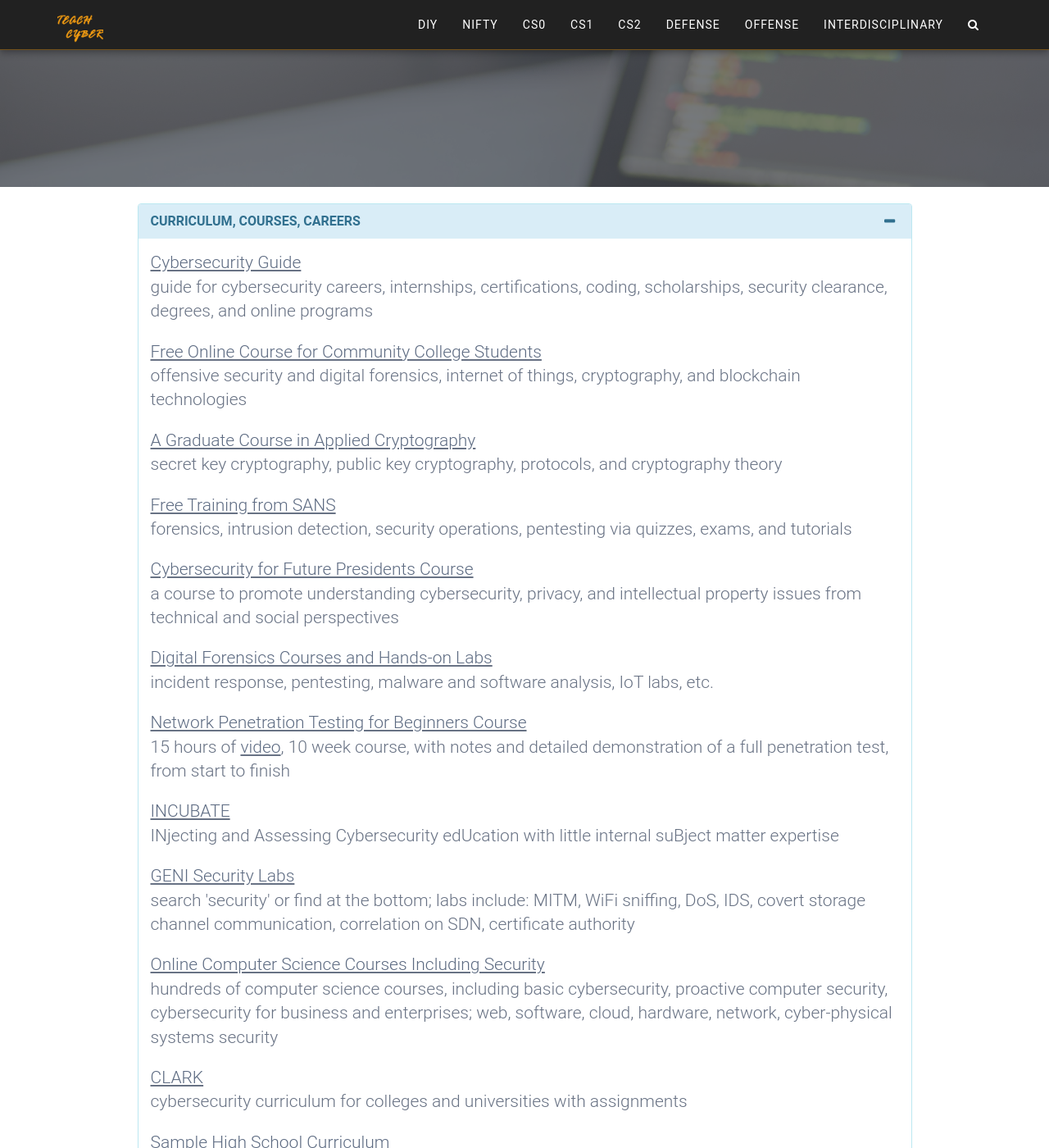
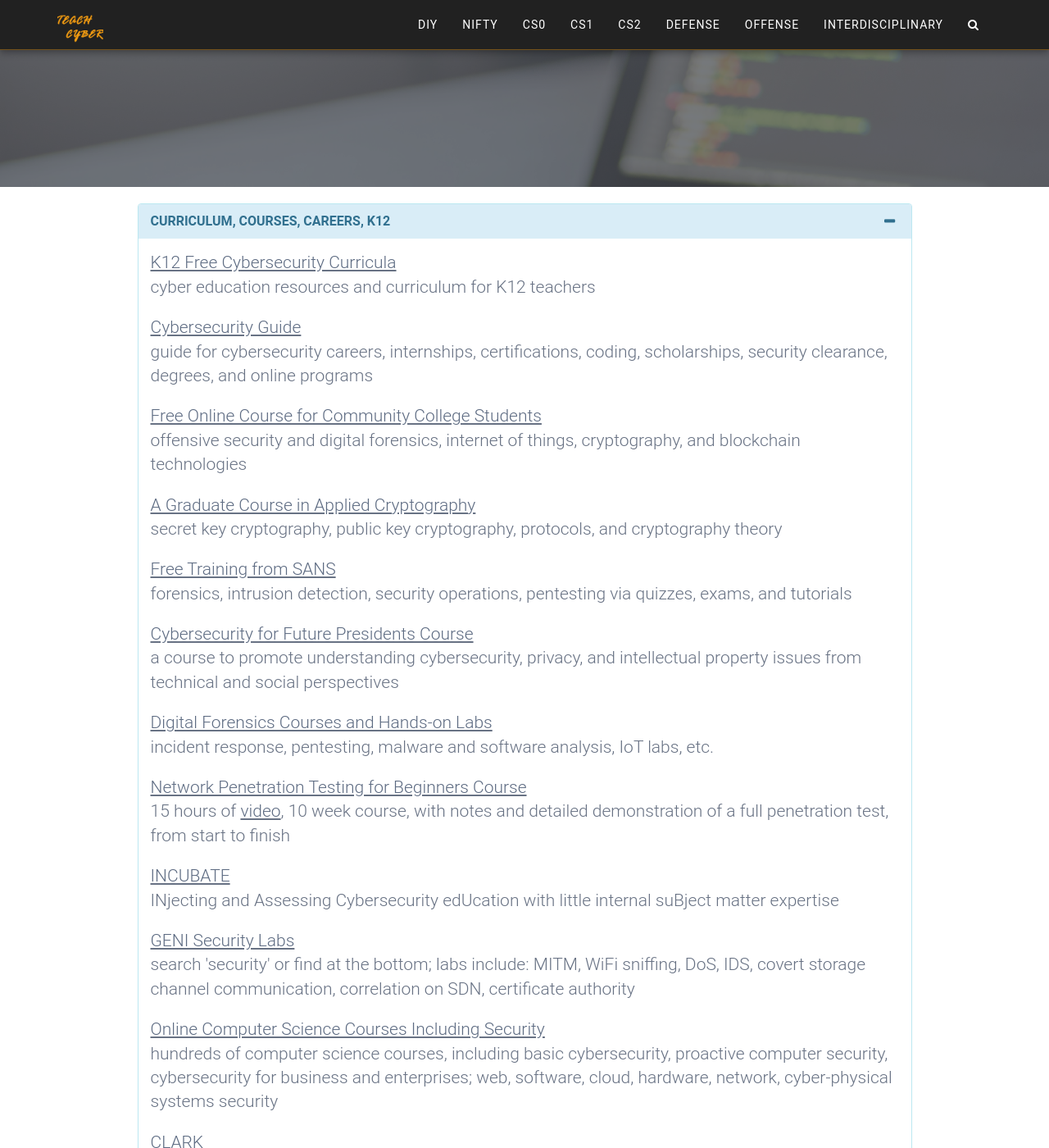
Before and after one commit to teachcyber/teachcyber.github.io, a Jekyll site: the page built from diy.html, in a window 1280 px wide and 1400 px high, scrolled down 272 px. Shown: the whole window at 82% size. Built offline with Jekyll 4.4.1, drawn with Linux system fonts in a browser that asks for light colours; some of the changed text lies outside the part shown.

Commit message:
Add cyber.org to diy

```diff
--- a/_data/diy.yml
+++ b/_data/diy.yml
@@ -1,5 +1,9 @@
-- name: "Curriculum, Courses, Careers"
+- name: "Curriculum, Courses, Careers, K12"
   links:
+    - name: "K12 Free Cybersecurity Curricula"
+      description: "cyber education resources and curriculum for K12 teachers"
+      url: "https://cyber.org"
+
     - name: "Cybersecurity Guide"
       description: "guide for cybersecurity careers, internships, certifications, coding, scholarships, security clearance, degrees, and online programs"
       url: "https://cybersecurityguide.org"
@@ -41,7 +45,7 @@
       url: "https://www.freecodecamp.org/news/670-free-online-programming-computer-science-courses-you-can-start-in-december-a90149ac6de4/"
 
     - name: "CLARK"
-      description: "cybersecurity curriculum for colleges and universities with assignments"
+      description: "cybersecurity curriculum for K12, colleges and universities with assignments"
       url: "https://clark.center/"
 
     - name: "Sample High School Curriculum"
```
